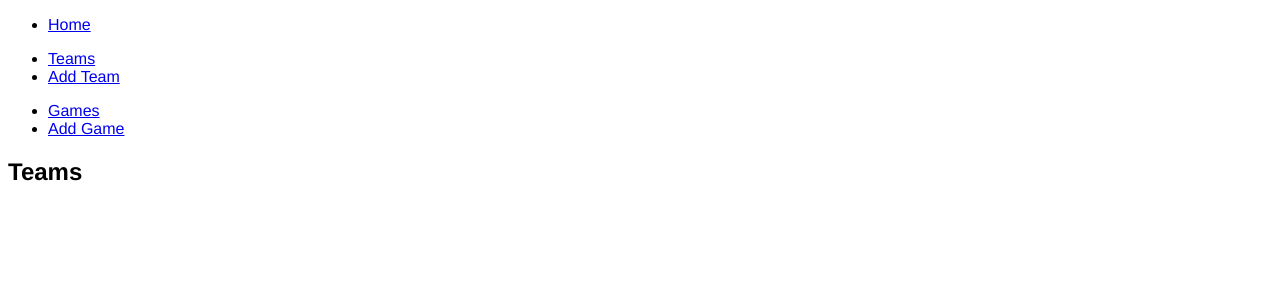
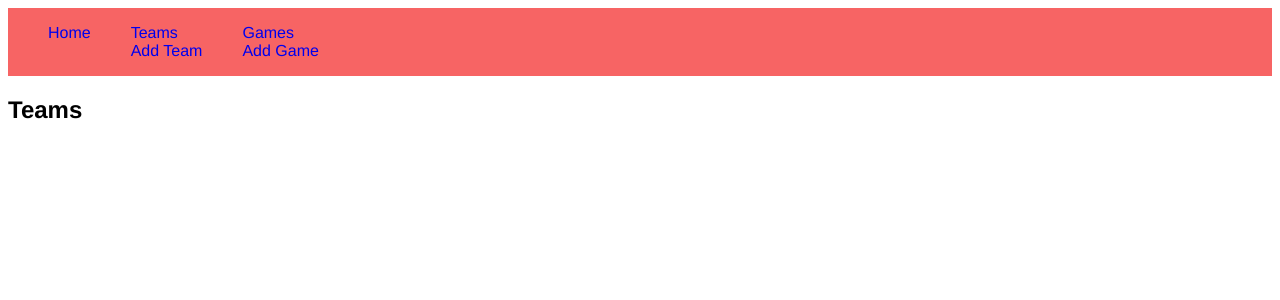
Before and after one commit to klamb95/python_project, a Flask app: page /teams in a window 1280 px wide. Shown: the top 300 px of the page. Run offline with Flask 2, Linux system fonts and the light colour scheme; data that the repository does not hold is empty; some libraries are stand-ins or nearby versions.

Commit message:
added some css to menu bar

```diff
--- a/controllers/games_controller.py
+++ b/controllers/games_controller.py
@@ -44,13 +44,15 @@ def delete_game(id):
     return redirect('/games')
 
 @games_blueprint.route("/games/<id>/edit")
-def edit_team(id):
+def edit_game(id):
     teams = team_repository.select_all()
     game = game_repository.select(id)
+    # team_1 = game.team_1
+    # team_2 = game.team_2
     return render_template("games/edit.html", game = game, teams = teams)
 
 @games_blueprint.route("/games/<id>", methods=['POST'])
-def update_team(id):
+def update_game(id):
     date = request.form["date"]
     venue = request.form["venue"]
     team_1_id = request.form["team_1_id"]
--- a/static/style.css
+++ b/static/style.css
@@ -2,82 +2,27 @@ body{
     font-family: "Helvetica", arial, sans-serif; font-size: 16px;
   }
 
-  /* .task {
-    border: 1px solid #ccc;
-    width: 300px;
-    min-height: 68px;
-    padding: 10px;
-    display: flex;
-    line-height: 18px;
-    margin-bottom: 10px;
-  }
-
-  .name {
-    font-weight: bold;
-    margin-bottom: 0.5em;
-    margin-right: 0.3em;
-  }
-
-  .duration{
-    color: #8899a6;
-    font-size: 13px;
-    margin-left: 20px;
-  }
-
-  .buttons {
-    margin-top: 10px;
-    margin-left: 2px;
-    font-size: 1.4em;
-    color: #aab8c2;
-  }
-
-  .buttons i {
-    width: 100px;
-  } */
-
   input, select, button {
     font-size: 100%;
-    width : 100%;
+    width : 50%;
     padding: 10px;
     margin: 10px;
     box-sizing: border-box;
   }
+  .menu{
+      display: flex;
+      list-style-type: none;
+      padding: 0;
+      margin: 0;
+      background-color: rgb(247, 100, 100);
 
-  /* .trash-button{
-    display: contents;
-    font-size: 65%;
-  } */
-
-
-  /* .delete-form{
-    display: inline;
-  }
-   */
-  /* .menu{
-    display: flex;
-    padding: 10px;
-    background-color: grey;
-    color: white;
-  }
-   */
-  /* .menu li a{
-    text-decoration: none;
-  } */
-/*
-  .menu li a:visited{
-    color: white;
   }
 
-  .menu li{
-    padding-right: 10px;
-    list-style: none;
-    color: white;
-    font-family: "Helvetica", arial, sans-serif; font-size: 14px;
+  .menu{
+      list-style-type:;
+      text: white;
   }
 
-  .container{
-    display: flex;
-    flex-wrap: wrap;
-    width: 300px;
-    margin: 0 auto;
-  } */
+ #teams{
+
+ }
--- a/templates/base.html
+++ b/templates/base.html
@@ -10,27 +10,27 @@
 </head>
 <body>
     <main>
-        <nav>
+        <nav class="menu">
             <ul>
-                <li>
-                    <a href="/">Home</a>
+                <li class="menu">
+                    <a href="/"  style="text-decoration: none;">Home</a>
                 </li>
 
            </ul>
            <ul>
-            <li>
-                <a href="/teams">Teams</a>
+            <li class="menu">
+                <a href="/teams" style="text-decoration: none;">Teams</a>
             </li>
-            <li>
-                <a href="/teams/new">Add Team</a>
-            </li>
+            <li class="menu">
+                <a href="/teams/new"style="text-decoration: none;">Add Team</a>
+            </li class="menu">
             </ul>
             <ul>
-              <li>
-                  <a href="/games">Games</a>
+              <li class="menu">
+                  <a href="/games"style="text-decoration: none;">Games</a>
               </li>
-              <li>
-                  <a href="/games/new">Add Game</a>
+              <li class="menu">
+                  <a href="/games/new"style="text-decoration: none;">Add Game</a>
               </li>
             </ul>
             <!-- <ul>
--- a/templates/teams/index.html
+++ b/templates/teams/index.html
@@ -5,7 +5,7 @@
 
 {%for team in teams%}
 
-<section>
+<section id="teams">
     <p>Name: {{ team.name }}</p>
     <p>Sponsor: {{ team.sponsor }}</p>
     <a href="/teams/{{team.id}}">Details</a>
```
Also changed, not shown: static/test.css (added, +38 -0 lines).
